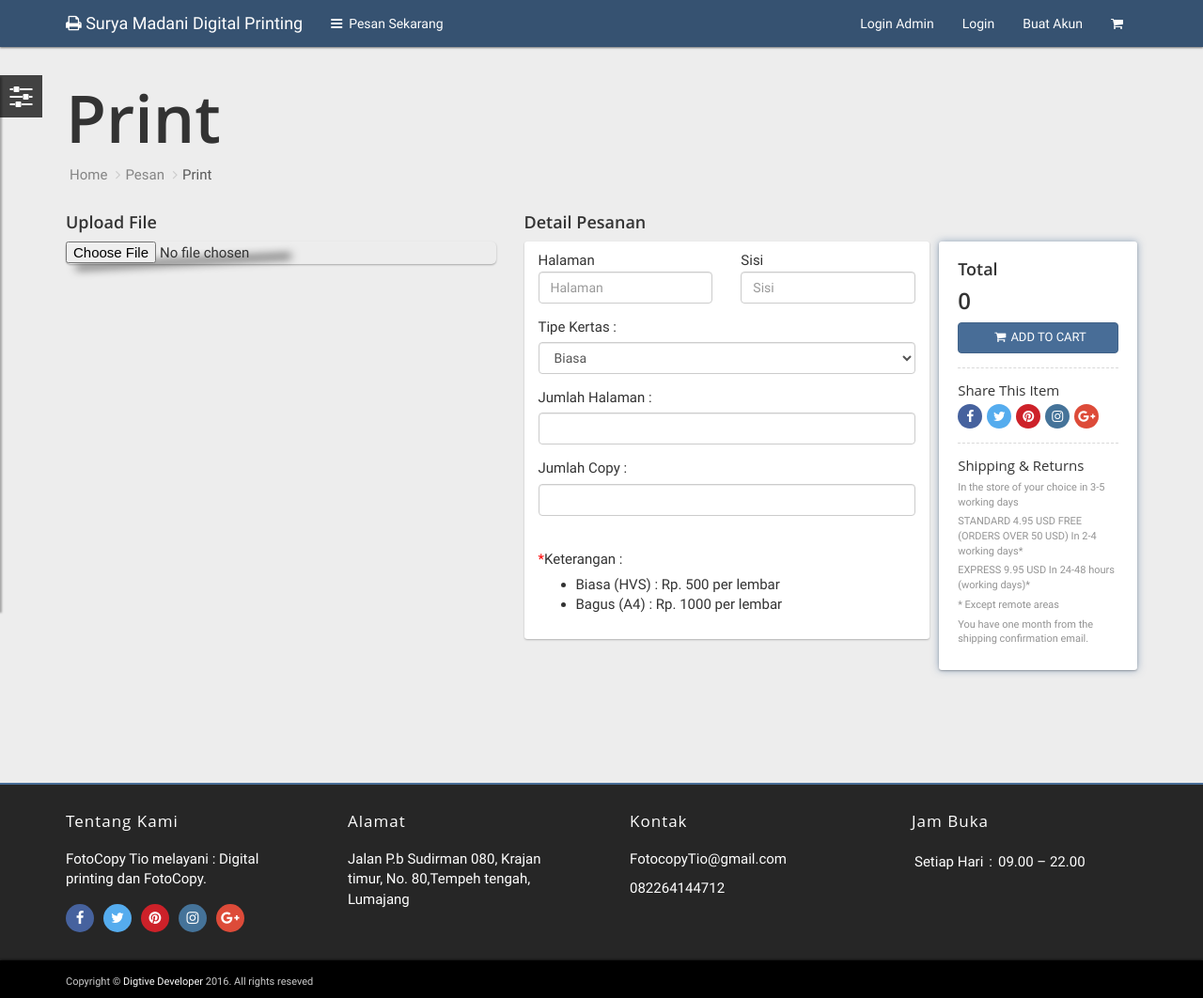
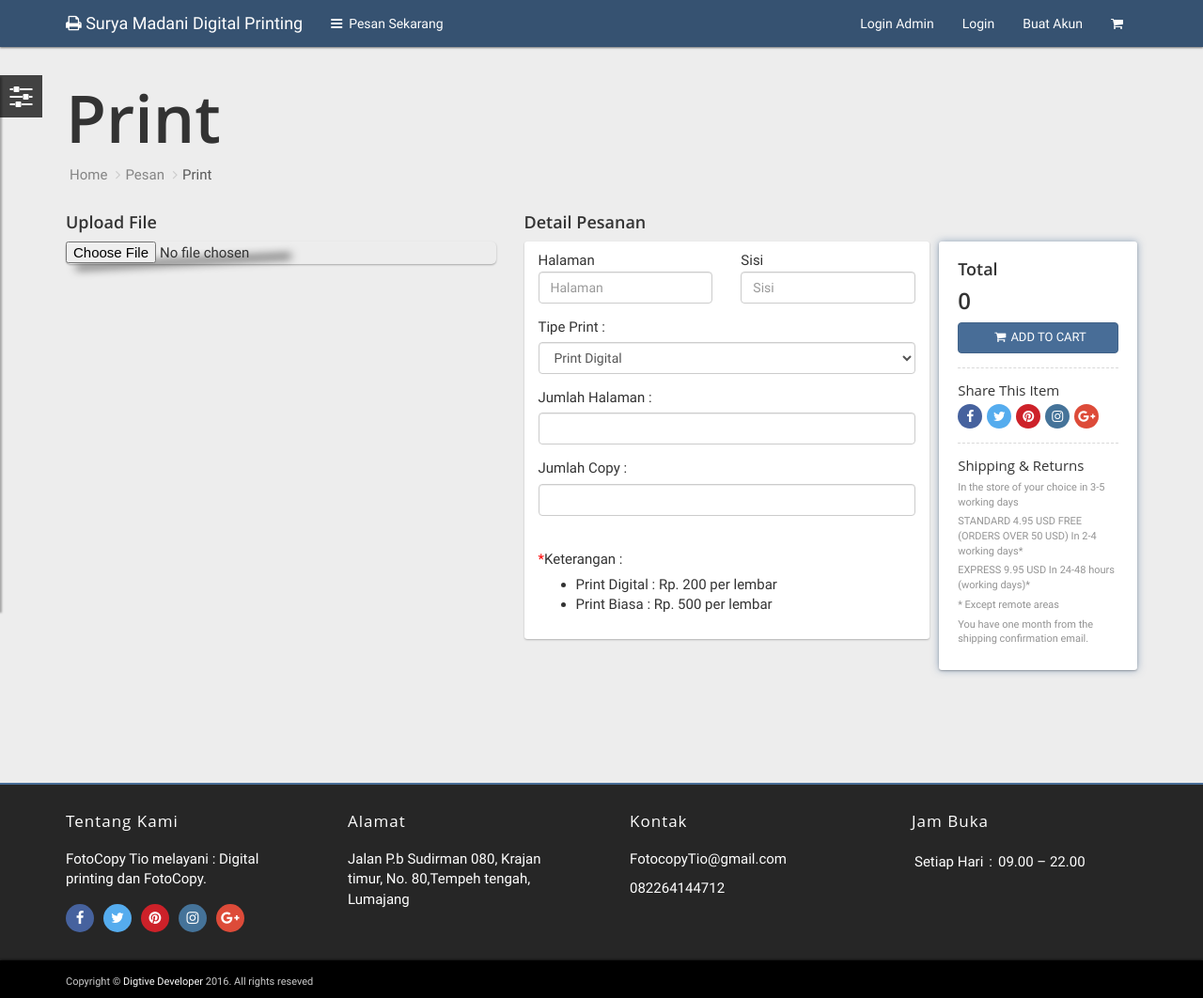
Before and after one commit to CaturSkak/FOTOCOPYTIO, a CodeIgniter app: page /Fotocopytio/index.php/pesancontroller/pesanStiker in a window 1280 px wide. Shown: the whole page at 94% size. Run offline with CodeIgniter, Linux system fonts and the light colour scheme; the visitor is signed in with stand-in values (Sample User, id 1); data comes from the database, SQL or seed files in the repository; some libraries are stand-ins or nearby versions; some web fonts are replaced.

Commit message:
update print

```diff
--- a/application/controllers/PesanController.php
+++ b/application/controllers/PesanController.php
@@ -114,10 +114,10 @@ class PesanController extends CI_Controller
 			$jumlah = $this->input->post('jumlah');
 			$estimasi = $this->input->post('estimasi');
 			$total = 0;
-			if ($bahan == 'biasa') {
-				$total = ($panjang * $lebar) * $jumlah * 500;
-			} elseif ($bahan == 'bagus') {
-				$total = ($panjang * $lebar) * $jumlah * 1000;
+			if ($bahan == 'Print Digital') {
+				$total = ($estimasi * $lebar) * $jumlah * 200;
+			} elseif ($bahan == 'Print Biasa') {
+				$total = ($estimasi * $lebar) * $jumlah * 500;
 			}
 
 			$config['upload_path'] = './assets/images/stiker/';
--- a/application/views/frontend/pesanan/stiker.php
+++ b/application/views/frontend/pesanan/stiker.php
@@ -45,10 +45,10 @@
 							</div>
 						</div>
 						<div class="form-group">
-							<label for="">Tipe Kertas :</label><br>
+							<label for="">Tipe Print :</label><br>
 							<select name="bahan" id="bahan" class="form-control" required>
-								<option value="biasa">Biasa </option>
-								<option value="bagus">Bagus </option>
+								<option value="Print Digital">Print Digital</option>
+								<option value="Print Biasa">Print Biasa</option>
 							</select>
 						</div>
 						<div class="form-group">
@@ -64,8 +64,8 @@
 						<div class="form-group">
 							<label for=""><span style="color: red">*</span>Keterangan :</label>
 							<ul>
-								<li>Biasa (HVS) : Rp. 500 per lembar</li>
-								<li>Bagus (A4) : Rp. 1000 per lembar</li>
+								<li>Print Digital : Rp. 200 per lembar</li>
+								<li>Print Biasa   : Rp. 500 per lembar</li>
 							</ul>
 						</div>
 					</div>
```
Also changed, not shown: assets/images/struk/6fd0a8ddfd42a84bef47830fee616827.jpg (added), 6 other files.
